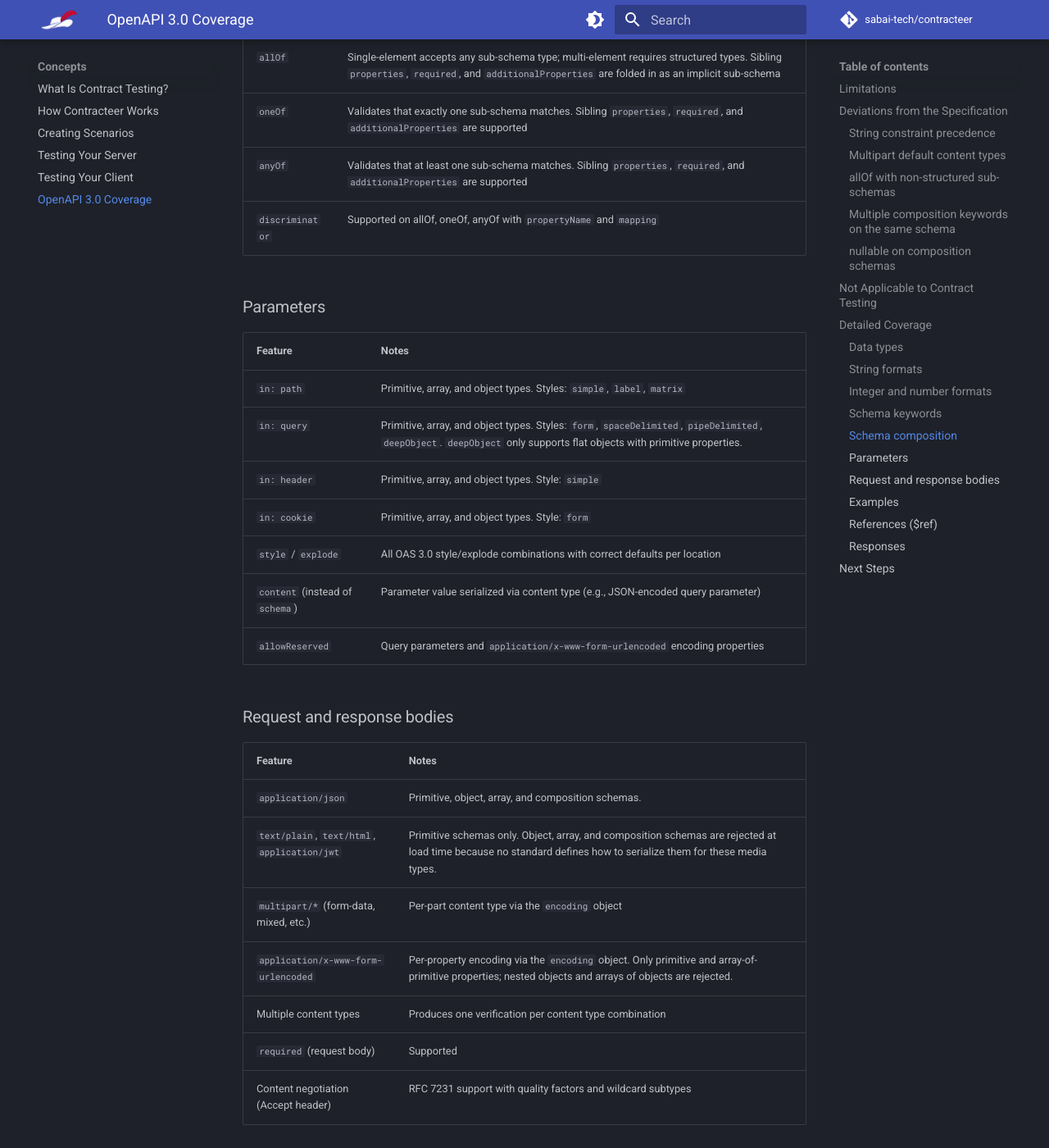
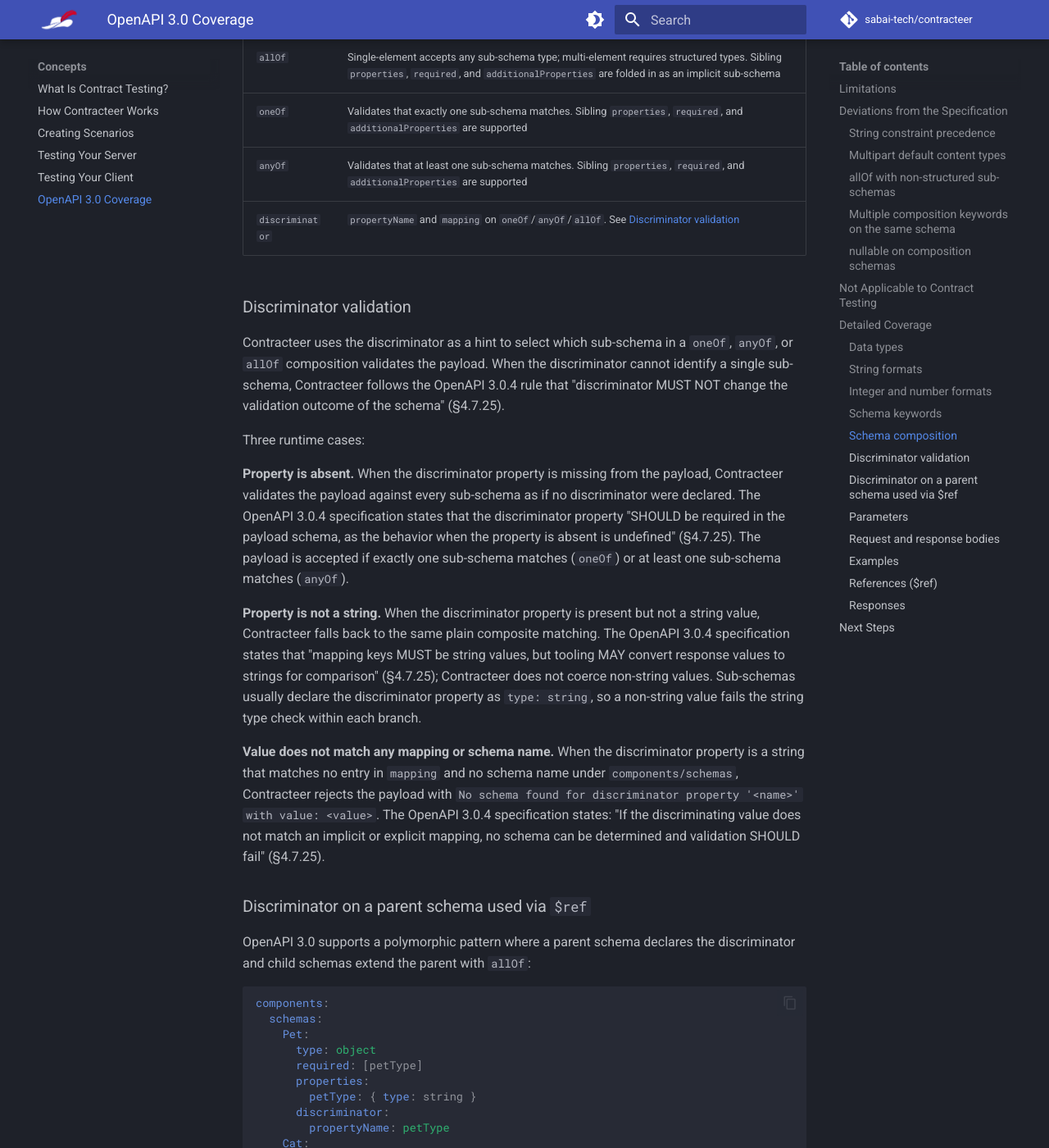
Before and after one commit to sabai-tech/contracteer, an MkDocs documentation site: the page built from docs/docs/concepts/openapi-coverage.md, in a window 1280 px wide and 1400 px high, scrolled down 7795 px. Shown: the whole window at 82% size. Built offline with MkDocs 1.6.1 and Material for MkDocs 9.7.7, drawn with Linux system fonts in a browser that asks for light colours; comment, search, counter and statistics services are not loaded; the version menu is left out; some of the changed text lies outside the part shown.

Commit message:
feat(core): relax discriminator validation

````diff
--- a/docs/docs/concepts/openapi-coverage.md
+++ b/docs/docs/concepts/openapi-coverage.md
@@ -256,7 +256,7 @@ Contracteer does not process them.
 | `required` (properties)                 | Object types                                                                          |
 | `additionalProperties`                  | Both boolean and typed schema forms                                                   |
 | `readOnly` / `writeOnly`                | readOnly properties excluded from request schemas, writeOnly from response schemas    |
-| `discriminator`                         | With `propertyName` and `mapping` on allOf, oneOf, anyOf                              |
+| `discriminator`                         | `propertyName` and `mapping`. See [Discriminator validation](#discriminator-validation) |
 
 ### Schema composition
 
@@ -265,7 +265,85 @@ Contracteer does not process them.
 | `allOf`         | Single-element accepts any sub-schema type; multi-element requires structured types. Sibling `properties`, `required`, and `additionalProperties` are folded in as an implicit sub-schema |
 | `oneOf`         | Validates that exactly one sub-schema matches. Sibling `properties`, `required`, and `additionalProperties` are supported                                                                 |
 | `anyOf`         | Validates that at least one sub-schema matches. Sibling `properties`, `required`, and `additionalProperties` are supported                                                                |
-| `discriminator` | Supported on allOf, oneOf, anyOf with `propertyName` and `mapping`                                                                                                                        |
+| `discriminator` | `propertyName` and `mapping` on `oneOf`/`anyOf`/`allOf`. See [Discriminator validation](#discriminator-validation)                                                                        |
+
+### Discriminator validation
+
+Contracteer uses the discriminator as a hint to select which sub-schema in a `oneOf`, `anyOf`, or `allOf` composition validates the payload.
+When the discriminator cannot identify a single sub-schema, Contracteer follows the OpenAPI 3.0.4 rule that "discriminator MUST NOT change the validation outcome of the schema" (§4.7.25).
+
+Three runtime cases:
+
+**Property is absent.**
+When the discriminator property is missing from the payload, Contracteer validates the payload against every sub-schema as if no discriminator were declared.
+The OpenAPI 3.0.4 specification states that the discriminator property "SHOULD be required in the payload schema, as the behavior when the property is absent is undefined" (§4.7.25).
+The payload is accepted if exactly one sub-schema matches (`oneOf`) or at least one sub-schema matches (`anyOf`).
+
+**Property is not a string.**
+When the discriminator property is present but not a string value, Contracteer falls back to the same plain composite matching.
+The OpenAPI 3.0.4 specification states that "mapping keys MUST be string values, but tooling MAY convert response values to strings for comparison" (§4.7.25); Contracteer does not coerce non-string values.
+Sub-schemas usually declare the discriminator property as `type: string`, so a non-string value fails the string type check within each branch.
+
+**Value does not match any mapping or schema name.**
+When the discriminator property is a string that matches no entry in `mapping` and no schema name under `components/schemas`, Contracteer rejects the payload with `No schema found for discriminator property '<name>' with value: <value>`.
+The OpenAPI 3.0.4 specification states: "If the discriminating value does not match an implicit or explicit mapping, no schema can be determined and validation SHOULD fail" (§4.7.25).
+
+### Discriminator on a parent schema used via `$ref`
+
+OpenAPI 3.0 supports a polymorphic pattern where a parent schema declares the discriminator and child schemas extend the parent with `allOf`:
+
+```yaml
+components:
+  schemas:
+    Pet:
+      type: object
+      required: [petType]
+      properties:
+        petType: { type: string }
+      discriminator:
+        propertyName: petType
+    Cat:
+      allOf:
+        - $ref: '#/components/schemas/Pet'
+        - type: object
+          properties:
+            huntingSkill: { type: string }
+    Dog:
+      allOf:
+        - $ref: '#/components/schemas/Pet'
+        - type: object
+          properties:
+            packSize: { type: integer }
+
+paths:
+  /pets:
+    post:
+      requestBody:
+        content:
+          application/json:
+            schema:
+              $ref: '#/components/schemas/Pet'
+```
+
+When `Pet` is referenced directly via `$ref` (without wrapping it in `oneOf` or `anyOf` at the usage site), Contracteer validates the payload against `Pet` only.
+Child-specific properties (`huntingSkill`, `packSize`) are not checked.
+This matches the OpenAPI 3.0.4 rule: "The `allOf` form of `discriminator` is _only_ useful for non-validation use cases; validation with the parent schema with this form of `discriminator` _does not_ perform a search for child schemas or use them in validation in any way" (§4.7.25).
+
+To get child-specific validation, list the children at the usage site:
+
+```yaml
+requestBody:
+  content:
+    application/json:
+      schema:
+        oneOf:
+          - $ref: '#/components/schemas/Cat'
+          - $ref: '#/components/schemas/Dog'
+        discriminator:
+          propertyName: petType
+```
+
+With this form, Contracteer uses the discriminator to select the matching child schema and validates the payload against both the parent and the child.
 
 ### Parameters
 
````
Also changed, not shown: docs/docs/guides/troubleshooting.md (+18 -0 lines), 8 other files.
